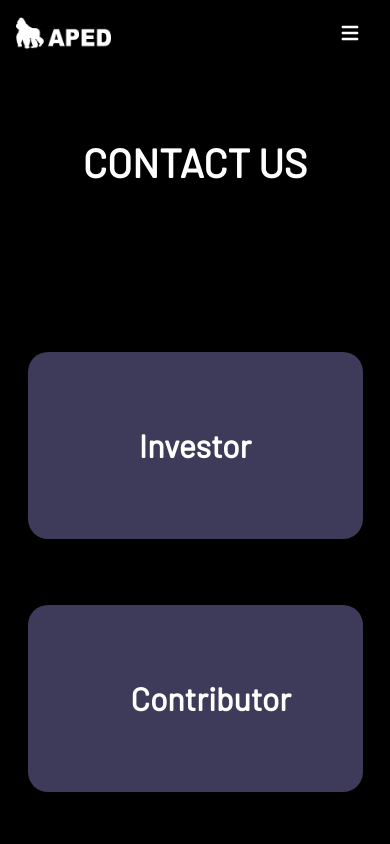
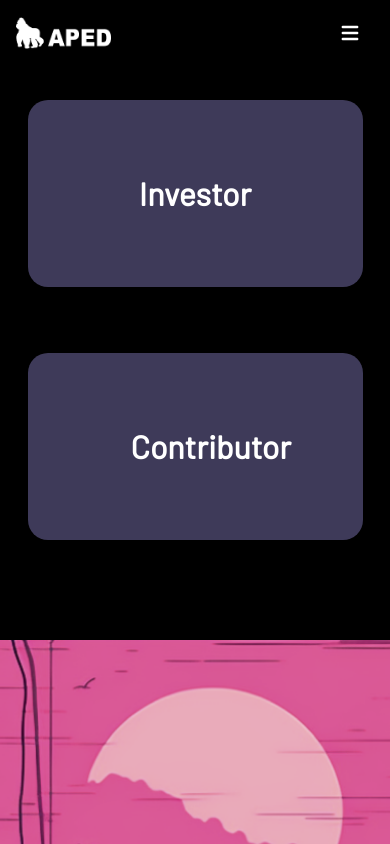
Before and after one commit to razhzq/seisunfrontend, a React (Create React App) app: page /contacts in a window 390 px wide. Shown: the top 844 px of the page. Built offline with nearby package versions, Linux system fonts and the light colour scheme.

Commit message:
complete contact view

```diff
--- a/src/views/ContactMode.js
+++ b/src/views/ContactMode.js
@@ -14,12 +14,19 @@ const ContactMode = () => {
 	const [ github, setGitHub ] = useState('');
 
 	return (
-		<div className='container mx-auto py-[138px] px-[20px]'>
-			<p className='font-bold text-[40px] leading-[48px] uppercase text-white'>Contact Us</p>
+		<div className='container mx-auto py-[100px] md:py-[138px] px-[20px]'>
+			{mode == 0 &&
+				<p className='font-bold text-[40px] leading-[48px] uppercase text-white mb-[166px] hidden md:block'>Contact Us</p>
+			}
+
+			{mode != 0 &&
+				<p className='font-bold text-[40px] leading-[48px] uppercase text-white mb-[40px]'>Contact Us</p>
+			}
+
 			{
 				mode == 0 ? (
 					<div>
-						<div className='flex flex-col md:flex-row mt-[166px] gap-y-[66px]'>
+						<div className='flex flex-col md:flex-row  gap-y-[66px]'>
 							<input type="button" value="Investor" className='w-[335px] mx-auto py-[74px] py-[132px] px-[103px] bg-[#3E3A59] text-white rounded text-[32px] font-bold leading-[39px] rounded-[20px] cursor-pointer' onClick={() => setMode(1)}></input>
 							<input type="button" value="Contributor" className='w-[335px] mx-auto py-[74px] md:py-[132px] px-[103px] bg-[#3E3A59] text-white rounded text-[32px] font-bold leading-[39px] rounded-[20px] cursor-pointer' onClick={() => setMode(2)}></input>
 						</div>
@@ -69,6 +76,7 @@ const ContactMode = () => {
 					</div>
 				) : (
 					<div className='text-white bg-[#3E3A59] max-w-[669px] px-[10px] md:px-[35px] py-[50px] rounded-[20px] mx-auto mt-[54px]'>
+
 						<div className='flex w-full'>
 							<p className='text-left text-[16px] leading-[31px] font-bold flex-1'>Name/Company</p>
 							<input type="text" className='font-bold text-[16px] flex-1 leading-[31px] py-[7px] rounded-[10px] text-white bg-black pl-[10px] border-0' value={name} onChange={(e) => setName(e.target.value)} required></input>
```
